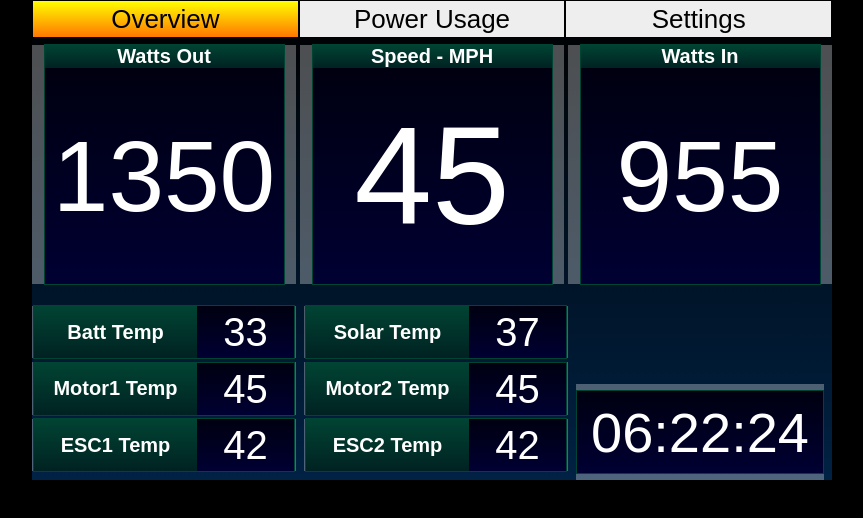
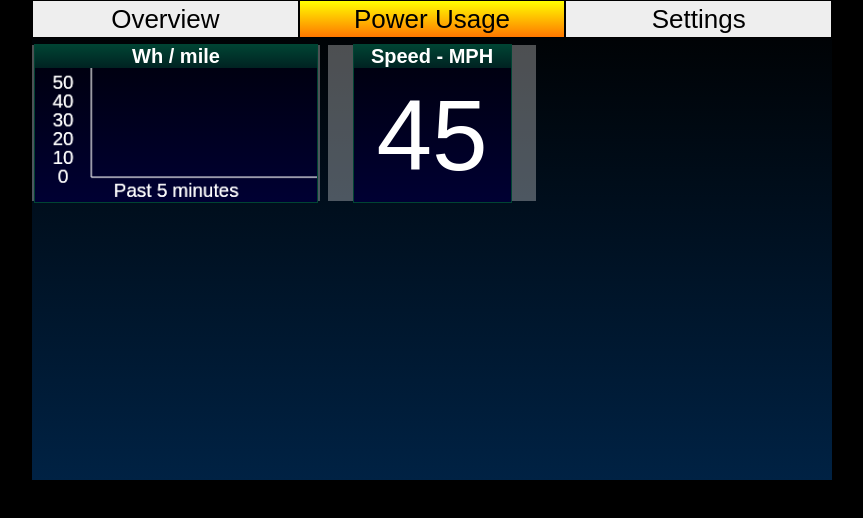
Before and after one commit to thorlancaster/solar-car-dash-2019, a plain HTML site: page index.html in a window 1280 px wide. Shown: the whole page, without its empty margins (208-1071 px from the left). Drawn offline with Linux system fonts and the light colour scheme.

Commit message:
Add mock-up graph element and remove a little unnecessary code

```diff
--- /dev/null
+++ b/CanvasGraphics.js
@@ -0,0 +1,39 @@
+/**
+* CanvasGraphics.js
+* This class handles drawing data visualizations onto HTML canvas elements.
+* This class has no "state" - all methods are essentially static
+* When adding new methods, keep in mind that they must work on any canvas size.
+*/
+class CanvasGraphicsImpl{
+  constructor(){
+
+  }
+  drawGraph(ctx, data){
+    var width = ctx.canvas.width;
+    var height = ctx.canvas.height;
+    var maxData = 0;
+    for(var x = 0; x < data.length; x++)
+      if(data[x] > maxData) maxData = data[x];
+
+    var axesSpace = width*0.1; // Space around axes for text
+    var axesMargin = axesSpace*0.5; // Half of axesSpace, to center text in margins around axes
+    var usableWidth = width - axesSpace;
+    var usableHeight = height - axesSpace;
+    ctx.strokeStyle = ctx.fillStyle = "#FFF";
+    ctx.textAlign = "center";
+    ctx.textBaseline = "middle";
+    ctx.lineWidth = width/400;
+    ctx.font = (width/15)+"px Arial"
+    ctx.beginPath();
+    ctx.moveTo(width, height - axesSpace);
+    ctx.lineTo(width*0.2, height - axesSpace);
+    ctx.lineTo(width*0.2, 0);
+    ctx.stroke();
+    ctx.fillText("Past 5 minutes", width/2, height-axesMargin);
+    for(var x = 0; x <= 5; x++){
+      ctx.fillText(""+(x*10), axesMargin*2, usableHeight * (6-x)/(6));
+    }
+  }
+}
+
+var CanvasGraphics = new CanvasGraphicsImpl;
--- a/GUI.js
+++ b/GUI.js
@@ -88,10 +88,8 @@ class SolarCarGUI {
     speed.setValue(45);
     thisGui.speed = speed;
 
-    var efficiency = new UIGauge(DGE("pu-example"));
+    var efficiency = new UIGraph(DGE("pu-efficiency"));
     efficiency.setTitle("Wh / mile");
-    efficiency.setFontSize(5);
-    efficiency.setValue(90);
     thisGui.efficiency = efficiency;
 
     // Power Usage chart
--- a/UIComponents.js
+++ b/UIComponents.js
@@ -47,6 +47,9 @@ class UIGauge{
     var size = Math.min(root.offsetWidth, root.offsetHeight*ar);
     el.style.width = size + "px";
     el.style.height = size / ar + "px";
+  }
+  update(){
+
   }
 }
 
@@ -112,3 +115,61 @@ class UIMiniGauge{
 
   }
 }
+
+
+/**
+* Class for UI graph, with a title bar on top and a canvas graph at the bottom
+* 2:1 default aspect ratio, can be changed
+*/
+class UIGraph{
+  constructor(el){
+    el.classList.add("uicompholder");
+    var mainEl = DCE("div");
+    mainEl.className = "uicomponent";
+    el.appendChild(mainEl);
+    var title = DCE("div");
+    title.className = "uicomptitle";
+    title.innerText = "UIGraph"
+    mainEl.appendChild(title);
+    var body = DCE("div");
+    body.className = "uicompbody";
+    var bodyContent = DCE("canvas");
+    bodyContent.className = "uicompbodycontent";
+    body.appendChild(bodyContent);
+    mainEl.appendChild(body);
+    this.root = el;
+    this.el = mainEl;
+    this.title = title;
+    this.bodyContent = bodyContent;
+    this.ctx = bodyContent.getContext("2d");
+    this.aspectRatio = 1.8;
+    this.resize();
+  }
+  setAspectRatio(asp){
+    this.aspectRatio = asp;
+    this.resize();
+  }
+  setValue(str){
+    this.bodyContent.innerText = str;
+  }
+  setTitle(str){
+    this.title.innerText = str;
+  }
+  resize(){
+    var root = this.root;
+    var el = this.el;
+    var ar = this.aspectRatio;
+    var size = Math.min(root.offsetWidth, root.offsetHeight*ar);
+    el.style.width = size + "px";
+    el.style.height = size / ar + "px";
+    this.redrawCanvas();
+  }
+  update(){
+    this.redrawCanvas();
+  }
+  redrawCanvas(){
+    var ctx = this.ctx;
+    var data = [5, 2, 6, 2, 5];
+    CanvasGraphics.drawGraph(ctx, data);
+  }
+}
--- a/UIPlacement.css
+++ b/UIPlacement.css
@@ -66,14 +66,14 @@
 }
 /*############# Power Usage Tab #############*/
 #pu-speedometer{
-  width: 33%;
+  width: 26%;
   height: 36%;
   top: 0%;
-  left: 33.5%;
+  left: 37%;
 }
 
-#pu-example {
-  width: 33%;
+#pu-efficiency {
+  width: 36%;
   height: 36%;
   top: 0%;
   left: 0%;
--- a/index.html
+++ b/index.html
@@ -8,6 +8,7 @@
     <script src="utils.js"></script>
     <script src="UIComponents.js"></script>
     <script src="modal.js"></script>
+    <script src="CanvasGraphics.js"></script>
     <script src="GUI.js"></script>
     <script src="main.js"> </script>
 </head>
@@ -35,7 +36,7 @@
         <div class="gauge" id="pu-solarchart"></div>
         <div class="gauge" id="pu-powerchart"></div>
         <div class="gauge" id="pu-speedometer"></div>
-        <div class="gauge" id="pu-example"></div>
+        <div class="gauge" id="pu-efficiency"></div>
 
       </div>
       <div class="maincontentpane mc-settings">
--- a/main.js
+++ b/main.js
@@ -8,7 +8,7 @@
 var GUI;
 function init(){
   GUI = new SolarCarGUI();
-  GUI.setTab("overview");
+  GUI.setTab("powerusage");
   if(document.mainTmr)
     clearInterval(document.mainTmr);
   document.mainTmr = setInterval(tick, 1000);
```
